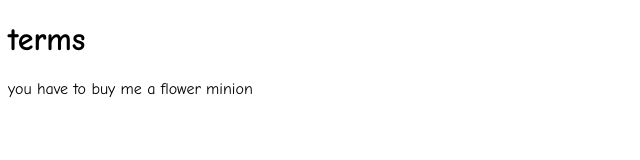
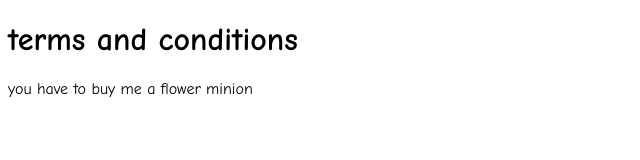
Before and after one commit to nooby124/noobys-hypixel-skyblock-shopping-list-terms-and-conditions, a plain HTML site: page index.html in a window 1280 px wide. Shown: the whole page, without its empty margins (0-640 px from the left). Drawn offline with Linux system fonts and the light colour scheme.

Commit message:
updated shit

```diff
--- a/index.html
+++ b/index.html
@@ -7,7 +7,7 @@
     <link rel="stylesheet" href="styles.css">
 </head>
 <body>
-    <h1>terms</h1>
+    <h1>terms and conditions</h1>
     <p>you have to buy me a flower minion</p>
 </body>
 </html>
```
